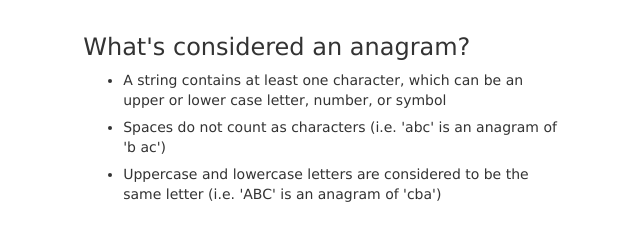
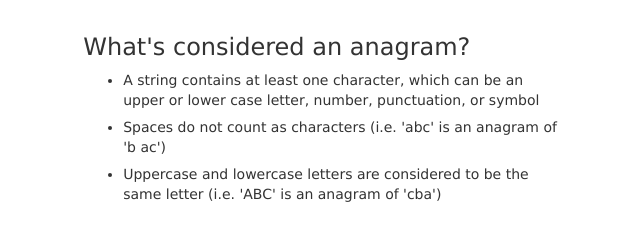
Before and after one commit to tiffanyjc/anagrams, a plain HTML site: page index.html in a window 1280 px wide. Shown: the part 497-737 px from the top of the page, 318-958 px from the left. Drawn offline with nearby package versions, Linux system fonts and the light colour scheme.

Commit message:
insert punctuation remark

```diff
--- a/index.html
+++ b/index.html
@@ -26,7 +26,7 @@
     <h3>What's considered an anagram?</h3>
 
     <ul>
-        <li>A string contains at least one character, which can be an upper or lower case letter, number, or symbol</li>
+        <li>A string contains at least one character, which can be an upper or lower case letter, number, punctuation, or symbol</li>
         <li>Spaces do not count as characters (i.e. 'abc' is an anagram of 'b ac')</li>
         <li>Uppercase and lowercase letters are considered to be the same letter (i.e. 'ABC' is an anagram of 'cba')</li>
     </ul>
```
